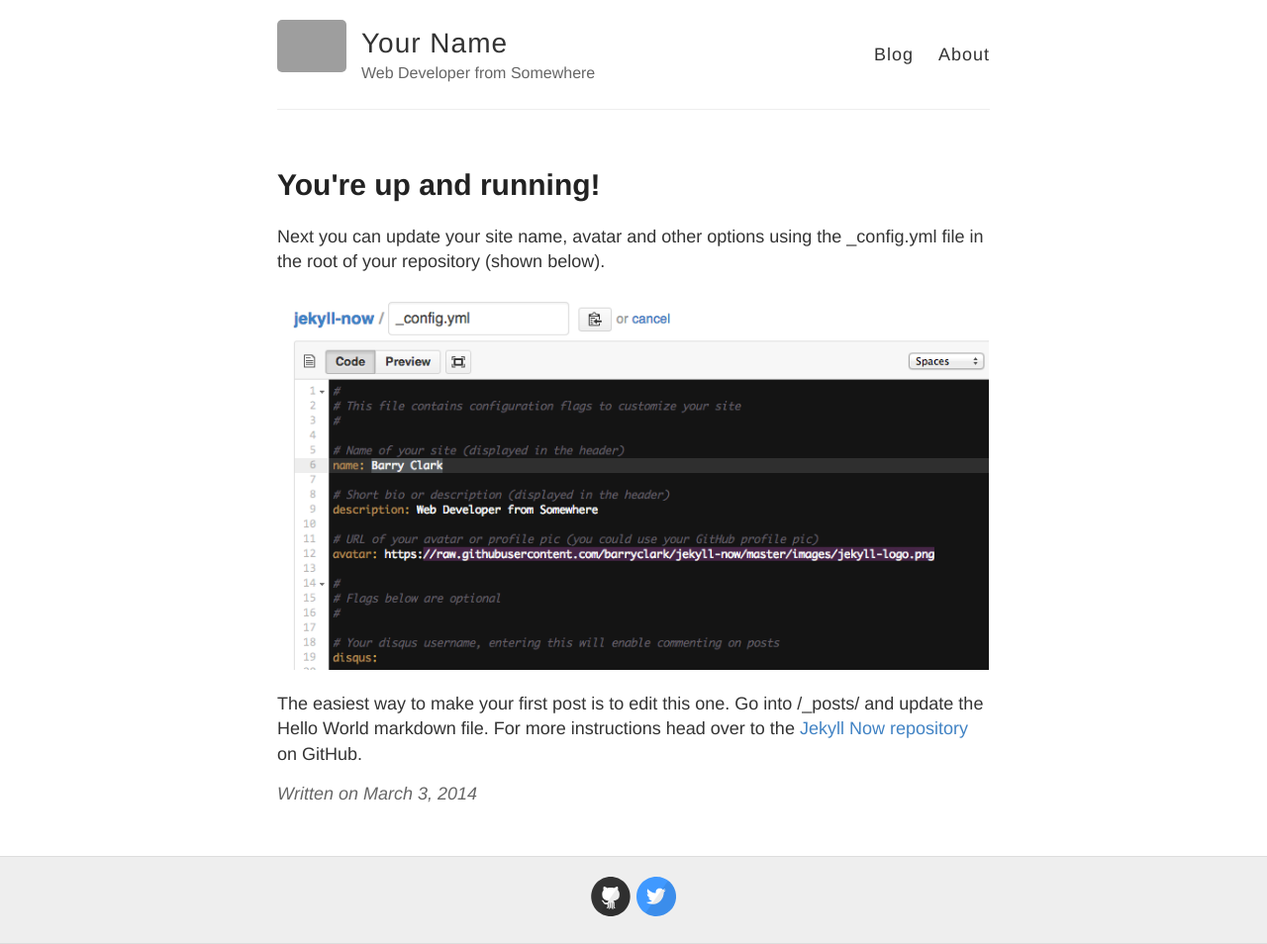
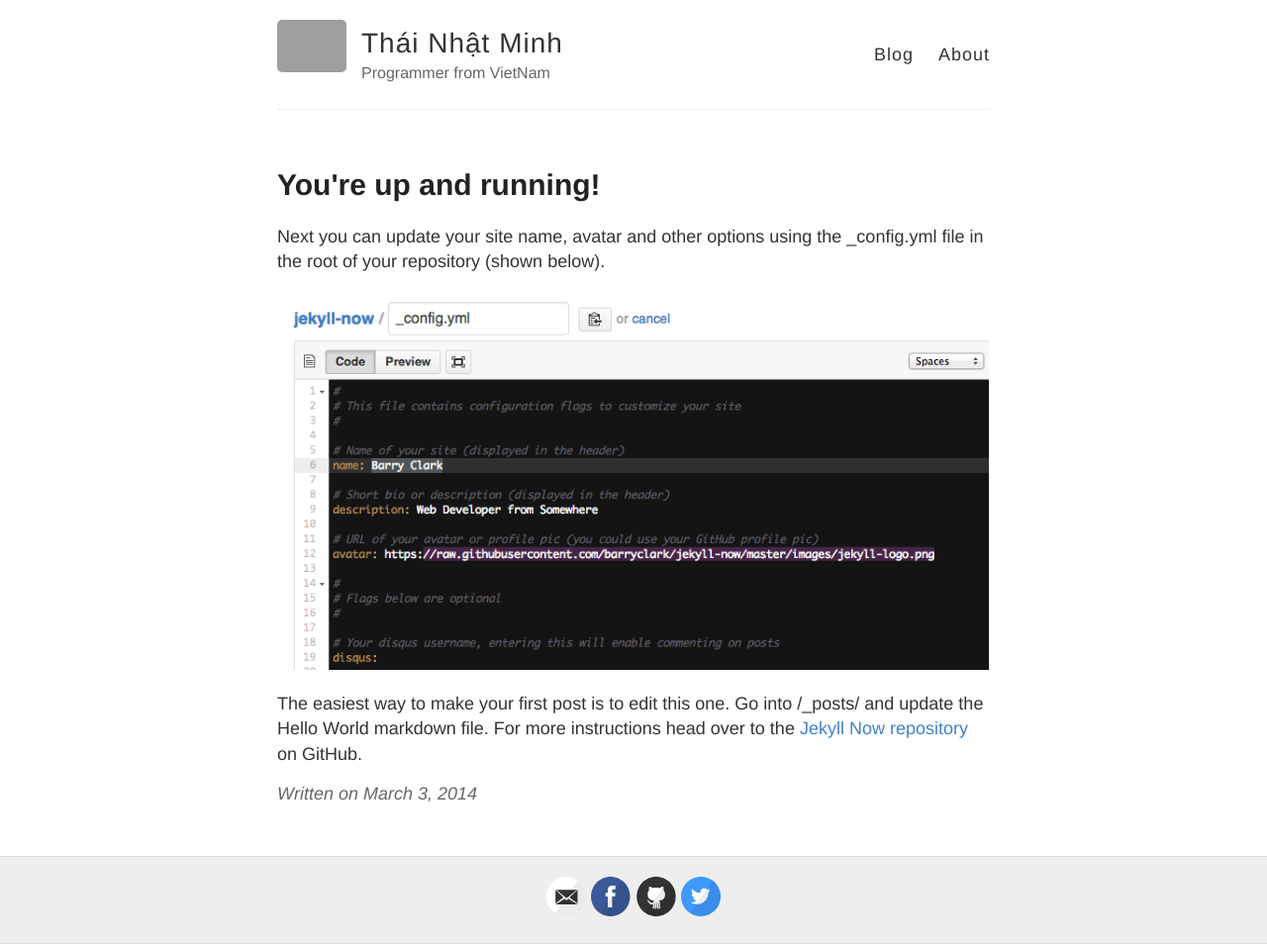
Before and after one commit to ThaiNhatMinh/ThaiNhatMinh.github.io, a Jekyll site: the page built from _posts/2014-3-3-Hello-World.md, in a window 1280 px wide. Shown: the whole page at 99% size. Built offline with Jekyll 4.4.1, drawn with Linux system fonts in a browser that asks for light colours; some of the changed lines change nothing that is shown; grey boxes are pictures that could not be loaded.

Commit message:
- update info

```diff
--- a/_config.yml
+++ b/_config.yml
@@ -3,10 +3,10 @@
 #
 
 # Name of your site (displayed in the header)
-name: Your Name
+name: Thái Nhật Minh
 
 # Short bio or description (displayed in the header)
-description: Web Developer from Somewhere
+description: Programmer from VietNam
 
 # URL of your avatar or profile pic (you could use your GitHub profile pic)
 avatar: https://raw.githubusercontent.com/barryclark/jekyll-now/master/images/jekyll-logo.png
@@ -18,10 +18,10 @@ avatar: https://raw.githubusercontent.com/barryclark/jekyll-now/master/images/je
 # Includes an icon in the footer for each username you enter
 footer-links:
   dribbble:
-  email:
-  facebook:
+  email: t.n.minh1997@gmail.com
+  facebook: minh.thainhat.7
   flickr:
-  github: barryclark/jekyll-now
+  github: ThaiNhatMinh
   instagram:
   linkedin:
   pinterest:
@@ -41,13 +41,13 @@ google_analytics:
 
 # Your website URL (e.g. http://barryclark.github.io or http://www.barryclark.co)
 # Used for Sitemap.xml and your RSS feed
-url:
+url: https://thainhatminh.github.io
 
 # If you're hosting your site at a Project repository on GitHub pages
 # (http://yourusername.github.io/repository-name)
 # and NOT your User repository (http://yourusername.github.io)
 # then add in the baseurl here, like this: "/repository-name"
-baseurl: ""
+baseurl: "/thainhatminh.github.io"
 
 #
 # !! You don't need to change any of the configuration flags below !!
```
